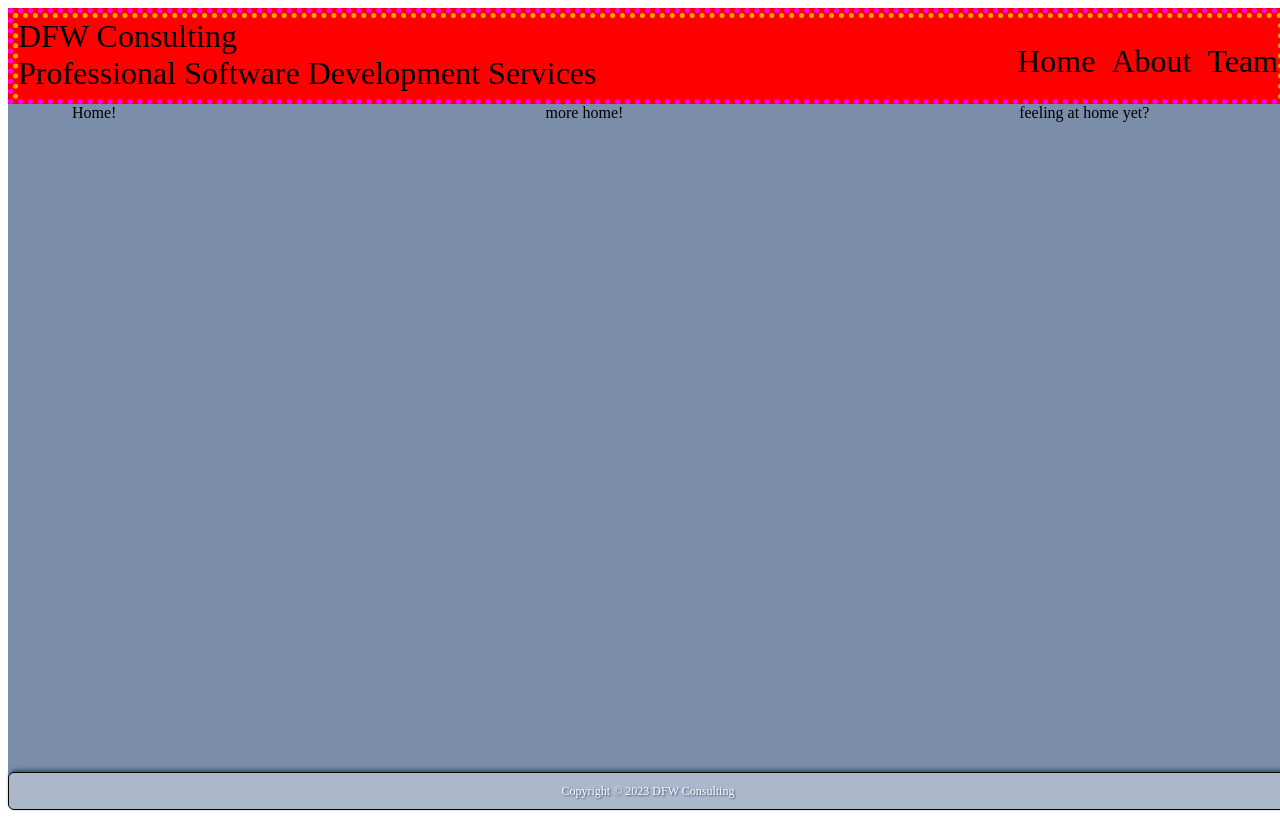
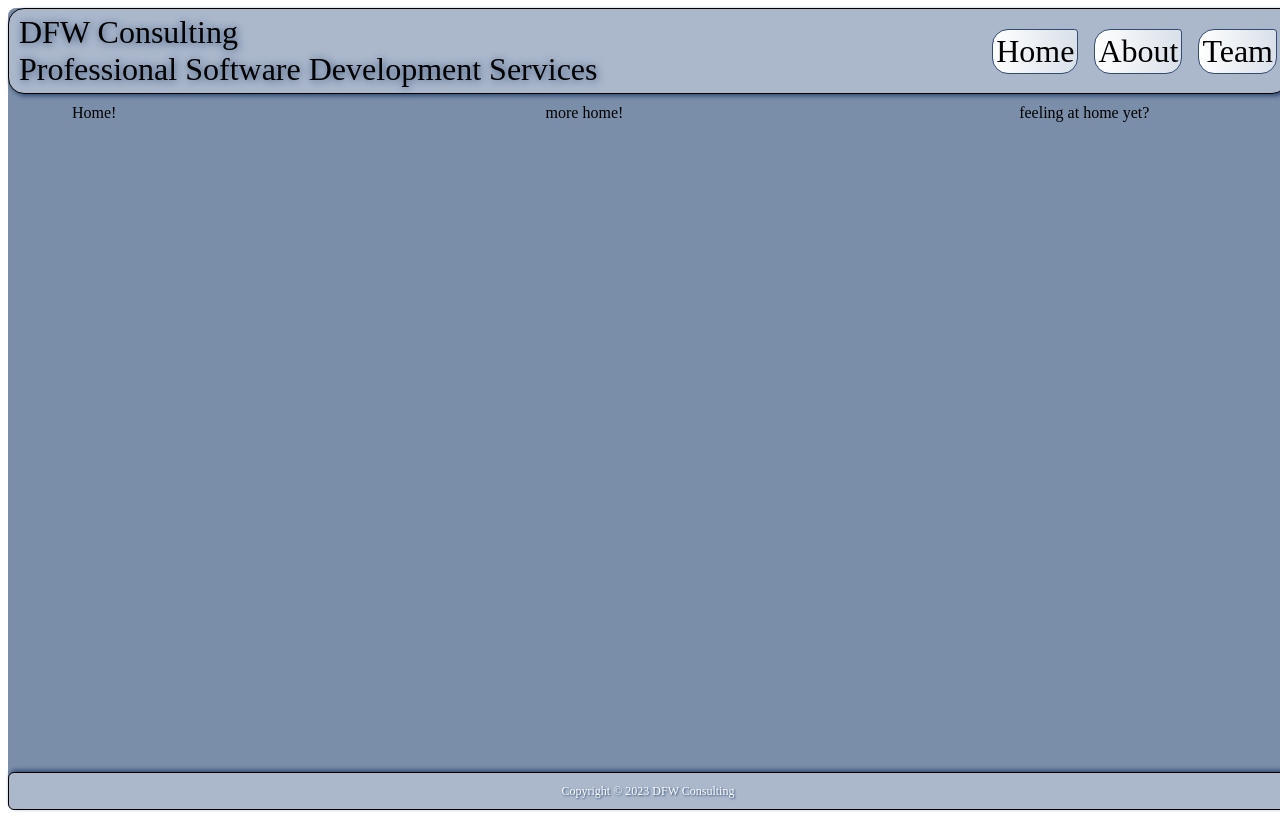
Before and after one commit to DFW-Software-Consulting/dfw-consulting, a React (Create React App) app: page / in a window 1280 px wide. Built offline with nearby package versions, Linux system fonts and the light colour scheme.

Commit message:
feat: #54 adapt header.css testing styles to production

```diff
--- a/src/assets/styles/header.css
+++ b/src/assets/styles/header.css
@@ -1,8 +1,11 @@
 #header-wrapper {
-    box-sizing: border-box;
+    /* background-color: #ABB8CC; */
+    background-color: #ABB8CC;
     border: 1px solid black;
-    height: 3em;
-    border: 5px dotted fuchsia;
+    border-radius: .5em .1em .5em .5em;
+    box-shadow: 2px 2px 4px #314B73;
+    margin-bottom: 10px;
+    height: fit-content;
 }
 
 #header {
@@ -10,12 +13,13 @@
     flex-direction: row;
     justify-content: space-between;
     min-height: 100%;
-    border: 5px dotted orange;
+    padding: 5px 10px;
 }
 
 #header-left {
     display: flex;
     flex-direction: row;
+    text-shadow: 1px 1px 8px #314B73;
 }
 
 #header-right {
@@ -27,13 +31,27 @@
 #header-right>* {
     margin-inline-start: 1rem;
     cursor: pointer;
+    border: 1px solid #314B73;
+    background: linear-gradient(to right, white, #D9E0E9);
+    padding: 3px;
+    border-radius: .5em .1em .5em .5em;
+    -webkit-touch-callout: none;
+    -webkit-user-select: none;
+    -khtml-user-select: none;
+    -moz-user-select: none;
+    -ms-user-select: none;
+    user-select: none;
+}
+
+#header-right>*:active {
+    background: #D9E0E9;
+    box-shadow: inset 1px 1px 2px #314B73;
 }
 
 /* desktop */
 @media (width >= 1280px) {
     #header-wrapper {
         grid-column: span var(--deskCols);
-        background-color: red;
         font-size: var(--deskHeaderFont);
     }
 }
@@ -42,7 +60,6 @@
 @media (width < 1280px) {
     #header-wrapper {
         grid-column: span var(--tabletCols);
-        background-color: yellow;
         font-size: var(--tabletHeaderFont);
     }
 }
@@ -51,7 +68,6 @@
 @media (width < 768px) {
     #header-wrapper {
         grid-column: span var(--mobileCols);
-        background-color: green;
         font-size: var(--mobileHeaderFont);
     }
 }
@@ -60,7 +76,6 @@
 @media (width < 360px) {
     #header-wrapper {
         grid-column: span var(--anomCols);
-        background-color: blue;
         font-size: var(--anomHeaderFont);
     }
 }
```
